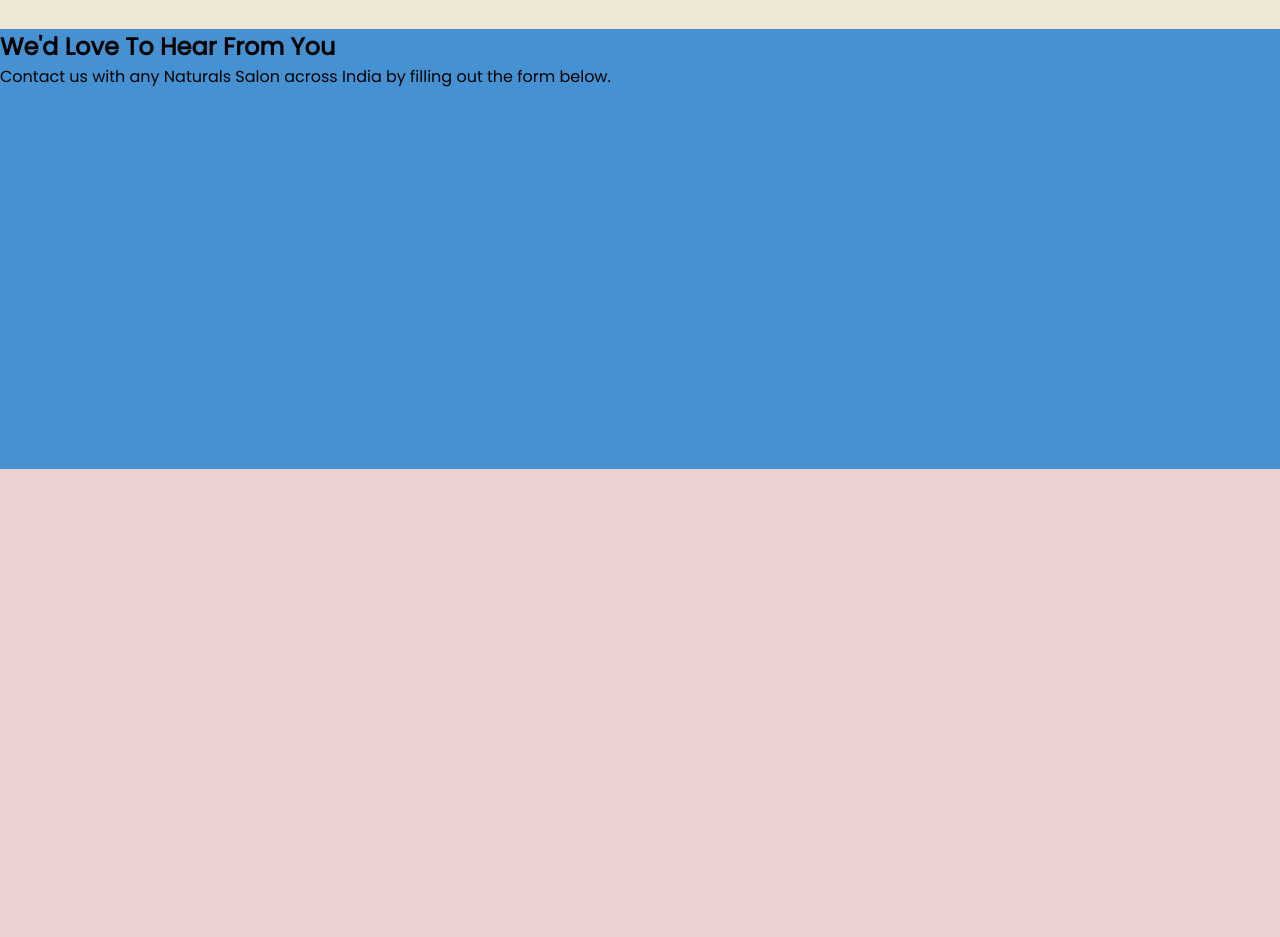
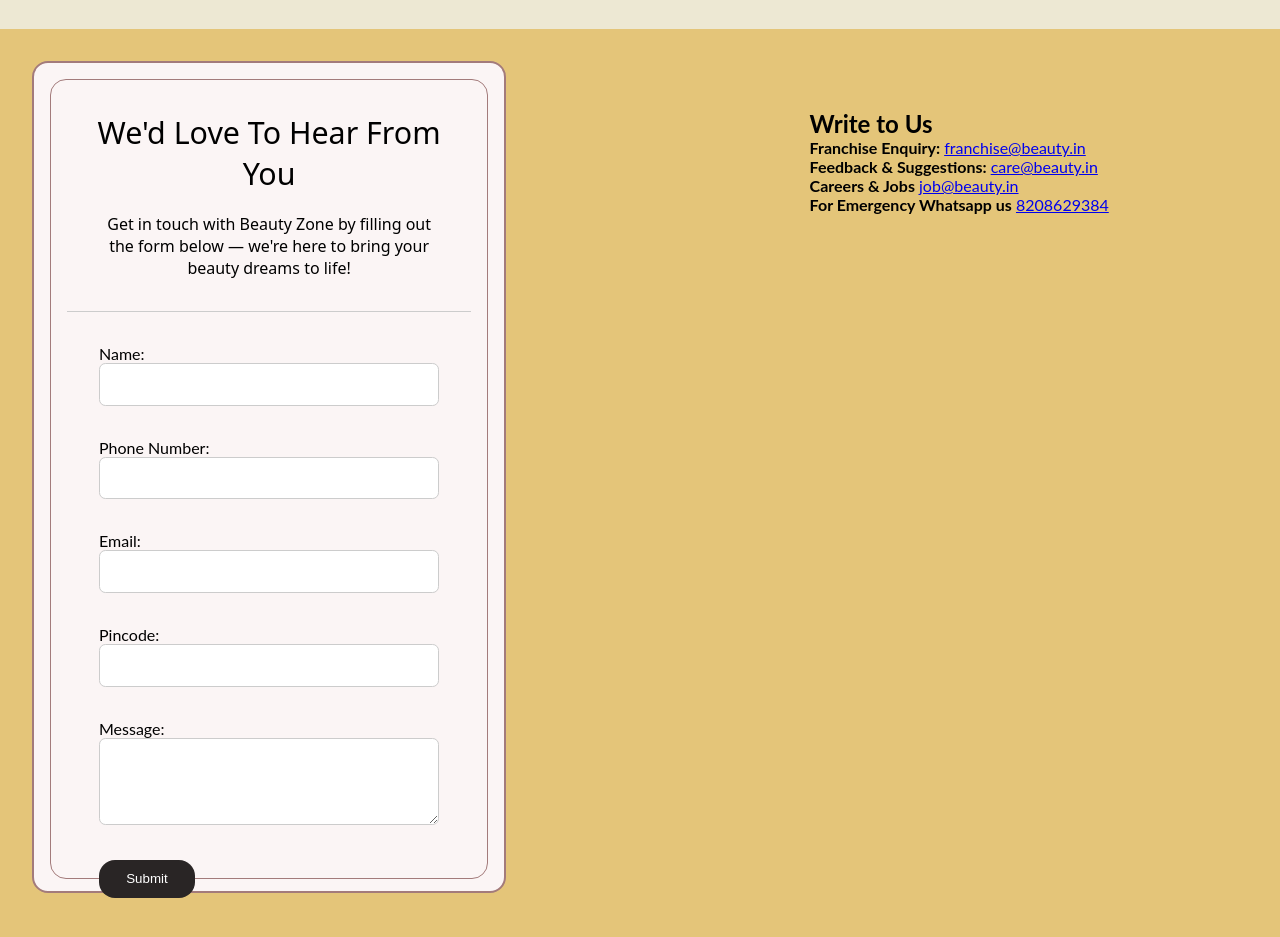
Before and after one commit to DurveshPatil888/Beauty-Zone, a plain HTML site: page index.html in a window 1280 px wide. Shown: the part 1709-2646 px from the top of the page. Before the commit the page ends 2178 px from the top, so only its background shows below. Drawn offline with Linux system fonts and the light colour scheme.

Commit message:
html tags ,some borders and align all items and add some color also

```diff
--- a/index.html
+++ b/index.html
@@ -142,12 +142,63 @@
     </div>
     <div class="contact-form">
       <div class="contact">
-        <h2>We'd Love To Hear From You</h2>
-        <p>
-          Contact us with any Naturals Salon across India by filling out the
-          form below.
-        </p>
-        <!-- <form>Your Name: <input type="text" placeholder="Your Name" /></form> -->
+        <div class="allcon">
+          <div class="head">
+            <h2>We'd Love To Hear From You</h2>
+            <p>
+              Get in touch with Beauty Zone by filling out the form below —
+              we're here to bring your beauty dreams to life!
+            </p>
+          </div>
+
+          <form>
+            <div class="data">
+              <div class="name">Name: <input type="text" /></div>
+              <div class="Phno.">Phone Number: <input type="tel" /></div>
+              <div class="name">
+                Email: <input type="email" inputmode="email" />
+              </div>
+              <div class="pin">
+                Pincode:
+                <input
+                  type="text"
+                  inputmode="numeric"
+                  pattern="[0-9]{6}"
+                  maxlength="6"
+                  required
+                />
+              </div>
+              <div class="msg">
+                Message:
+                <textarea rows="4" cols="30" required></textarea>
+              </div>
+              <div class="conbut">
+                <input type="submit" />
+              </div>
+            </div>
+          </form>
+        </div>
+      </div>
+      <div class="contactinfo">
+        <h2>Write to Us</h2>
+        <div class="cotext">
+          <p>
+            <strong>Franchise Enquiry:</strong>
+            <a href="mailto:franchise@beauty.in">franchise@beauty.in</a>
+          </p>
+          <p>
+            <strong>Feedback & Suggestions:</strong>
+            <a href="mailto:care@beauty.in">care@beauty.in</a>
+          </p>
+          <p>
+            <strong>Careers & Jobs</strong>
+            <a href="mailto:job@beauty.in">job@beauty.in</a>
+          </p>
+          <p>
+            <strong>For Emergency Whatsapp us</strong>
+            <a href="tel:8208629384">8208629384</a>
+          </p>
+        </div>
       </div>
     </div>
   </body>
--- a/style.css
+++ b/style.css
@@ -372,11 +372,73 @@ nav ul li a {
   display: flex; /* Bridal service adhichich visible asel */
 }
 .contact-form {
-  /* display: flex;
-  justify-content: center;
-  align-items: center; */
-  gap: 4rem;
-  background-color: rgb(70, 145, 210);
-  height: 55vh;
+  display: flex;
+  justify-content: space-between;
+  padding: 2rem;
+  background-color: #e4c579;
+  font-family: 'Lato', sans-serif;
   width: 100%;
+  height: 57rem;
 }
+
+.contact-form .contact {
+  background-color: #fbf5f5;
+  padding: 1rem;
+  border-radius: 1rem;
+  width: 39%;
+  height: 52rem;
+  border: 2px solid #a37b7b;
+}
+.contact-form .contact div {
+  padding: 1rem;
+}
+.contact-form.contactinfo {
+  width: 50%;
+}
+
+.contact-form .contact form input[type='text'],
+.contact-form .contact form input[type='tel'],
+.contact-form .contact form input[type='email'],
+.contact-form .contact form textarea {
+  width: 100%;
+  padding: 0.8rem;
+  border: 1px solid #ccc;
+  border-radius: 0.4rem;
+}
+
+.contact-form .contact .allcon {
+  border: 1px solid #a37b7b;
+  border-radius: 1rem;
+  height: 50rem;
+}
+.contact-form .contact form input[type='submit'] {
+  background-color: #292525;
+  color: white;
+  border: none;
+  border-radius: 1rem;
+  padding: 0.7rem 1.7rem;
+  cursor: pointer;
+}
+
+.contact-form .contactinfo {
+  padding: 3rem;
+  width: 40%;
+  border-radius: 2rem;
+  color: black;
+}
+
+.contact-form .contact .allcon .head {
+  border-bottom: 1px solid #ccc;
+}
+.contact-form .contact .allcon .head h2 {
+  text-align: center;
+  font-family: 'system-ui';
+  font-size: 1.9rem;
+  font-weight: 300;
+  margin-bottom: 0.2rem;
+}
+.contact-form .contact .allcon .head p {
+  text-align: center;
+  font-family: 'system-ui';
+  padding: 1rem;
+}
```
